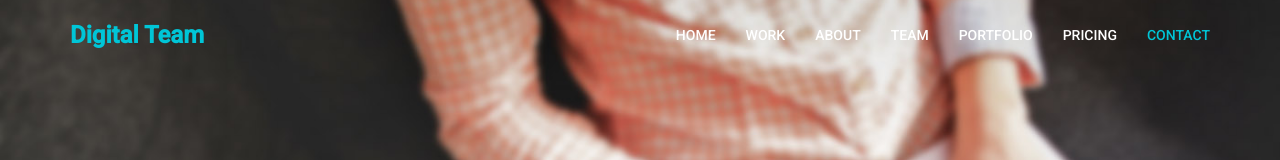
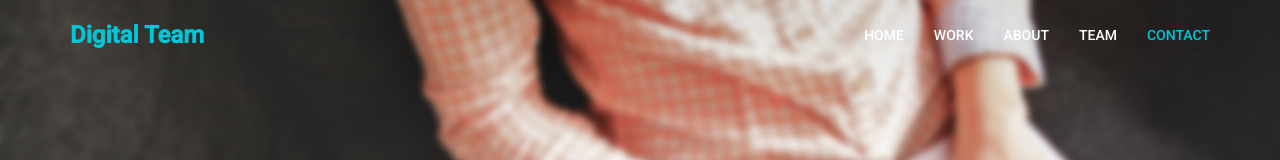
Before and after one commit to Agilhub/Agilhub.github.io, a plain HTML site: page index.html in a window 1280 px wide. Shown: the top 160 px of the page. Drawn offline with Linux system fonts and the light colour scheme.

Commit message:
Update index.html
remove unecessarys links

```diff
--- a/index.html
+++ b/index.html
@@ -60,8 +60,6 @@ http://www.tooplate.com/view/2075-digital-team
 				<li><a href="#work" class="smoothScroll">WORK</a></li>
 				<li><a href="#about" class="smoothScroll">ABOUT</a></li>
 				<li><a href="#team" class="smoothScroll">TEAM</a></li>
-				<li><a href="#portfolio" class="smoothScroll">PORTFOLIO</a></li>
-				<li><a href="#pricing" class="smoothScroll">PRICING</a></li>
 				<li><a href="#contact" class="smoothScroll">CONTACT</a></li>
 			</ul>
 		</div>
```
